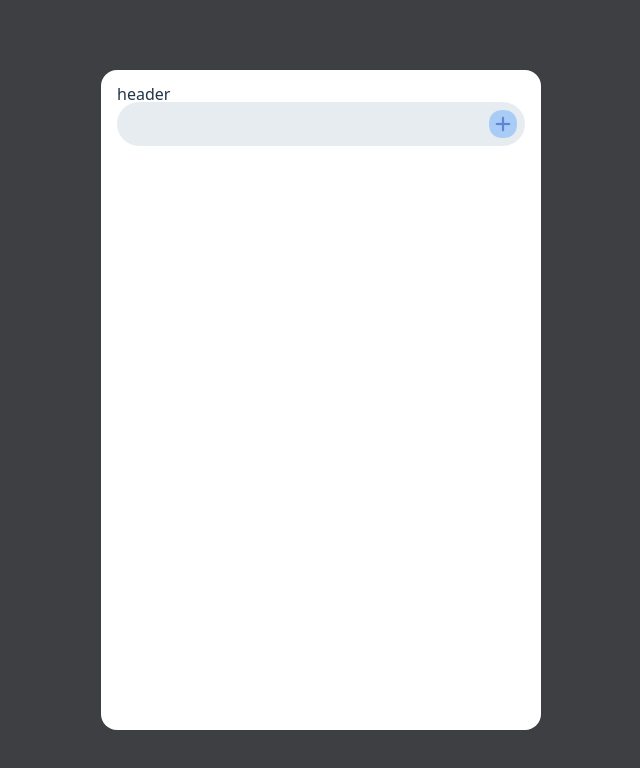
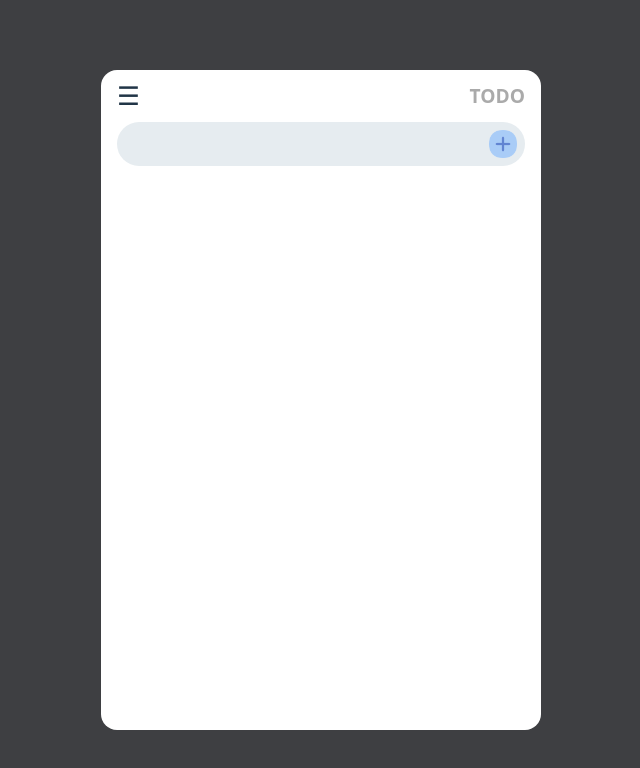
Before and after one commit to minji105/Todo-List, a React (Vite) app: page / in a window 1280 px wide. Shown: the top 768 px of the page, without its empty margins (319-959 px from the left). Built offline with nearby package versions, Linux system fonts and the light colour scheme.

Commit message:
💄 Style: header 스타일 추가
- header 스타일 추가
- 메뉴 아이콘 및 로고 추가
- 로고 링크 '/' 연결

```diff
--- a/src/App.jsx
+++ b/src/App.jsx
@@ -8,7 +8,6 @@ const TodoContainer = styled.div`
   width: 440px;
   height: 660px;
   margin: 0 auto;
-  padding: 16px;
   background-color: #fff;
   border-radius: 16px;
   display: flex;
--- a/src/components/Header.jsx
+++ b/src/components/Header.jsx
@@ -1,10 +1,34 @@
-import React from 'react';
+import styled from "styled-components";
+import { Link } from "react-router-dom";
+
+const StyledHeader = styled.header`
+  width: 440px;
+  height: 52px;
+  padding: 0 16px;
+  position: fixed;
+  border-top-left-radius: 16px;
+  border-top-right-radius: 16px;
+  display: flex;
+  justify-content: space-between;
+  align-items: center;
+  p {
+    font-size: 1.6rem;
+    cursor: pointer;
+  }
+  h1 {
+    font-size: 1.2rem;
+    font-weight: 600;
+    color: #aaaaaa;
+    cursor: pointer;
+  }
+`
 
 function Header() {
   return (
-    <div>
-      header
-    </div>
+    <StyledHeader>
+      <p>&#9776;</p>
+      <Link to='/'><h1>TODO</h1></Link>
+    </StyledHeader>
   );
 }
 
--- a/src/pages/Home.jsx
+++ b/src/pages/Home.jsx
@@ -1,6 +1,10 @@
 import { useReducer, useRef, useState } from "react";
 import styled from "styled-components";
 
+const StyledTodoList = styled.div`
+  padding: 0 16px 16px;
+  margin-top: 52px;
+`
 const StyledInput = styled.div`
   background-color: #e6ecf0;
   padding: 8px 8px 8px 16px;
@@ -90,7 +94,7 @@ function Home() {
   }
 
   return (
-    <>
+    <StyledTodoList>
       <StyledInput>
         <input type="text" ref={inputRef} />
         <StyledButton onClick={handleAddTodo}>
@@ -125,7 +129,7 @@ function Home() {
           </ModalContent>
         </Modal>
       )}
-    </>
+    </StyledTodoList>
   );
 }
 
```
